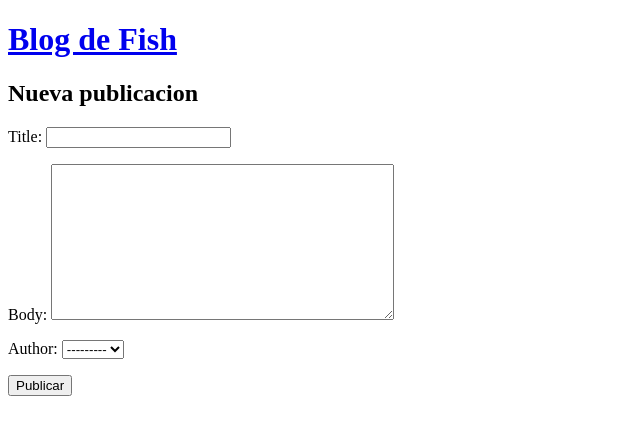
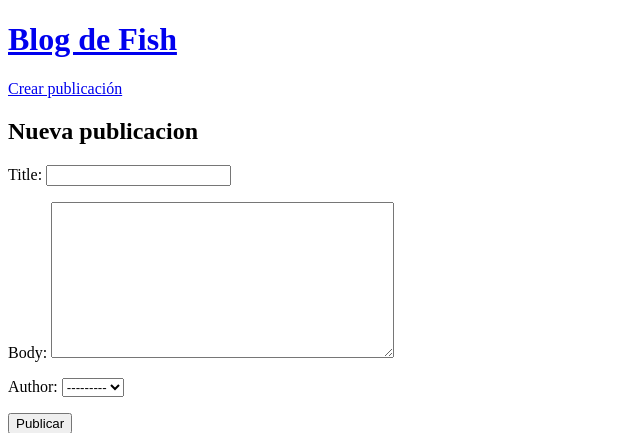
Before and after one commit to Altunsa/blog-v1, a Django app: page /publication/new/ in a window 1280 px wide. Shown: the top 433 px of the page, without its empty margins (0-640 px from the left). Run offline with Django 5.2, Linux system fonts and the light colour scheme; data comes from the database, SQL or seed files in the repository; both versions use the stored data as it was after the commit.

Commit message:
create done

```diff
--- a/blog/models.py
+++ b/blog/models.py
@@ -1,4 +1,5 @@
 from django.db import models
+from django.urls import reverse # new
 
 # Create your models here.
 
@@ -14,3 +15,6 @@ class Publication(models.Model):
 
     def __str__(self):
         return self.title
+
+    def get_absolute_url(self):
+        return reverse('publication-detail', kwargs={'pk': self.pk})
--- a/templates/_base.html
+++ b/templates/_base.html
@@ -6,6 +6,9 @@
 <body>
     <header>
        <h1><a href="{%url 'publications-list' %}">Blog de Fish</a></h1>
+     <div>
+          <a href="{% url 'publication-create' %}">Crear publicación</a>
+     </div>
     </header>
     {% block content %}
     {% endblock content %}
```
Also changed, not shown: db.sqlite3.
